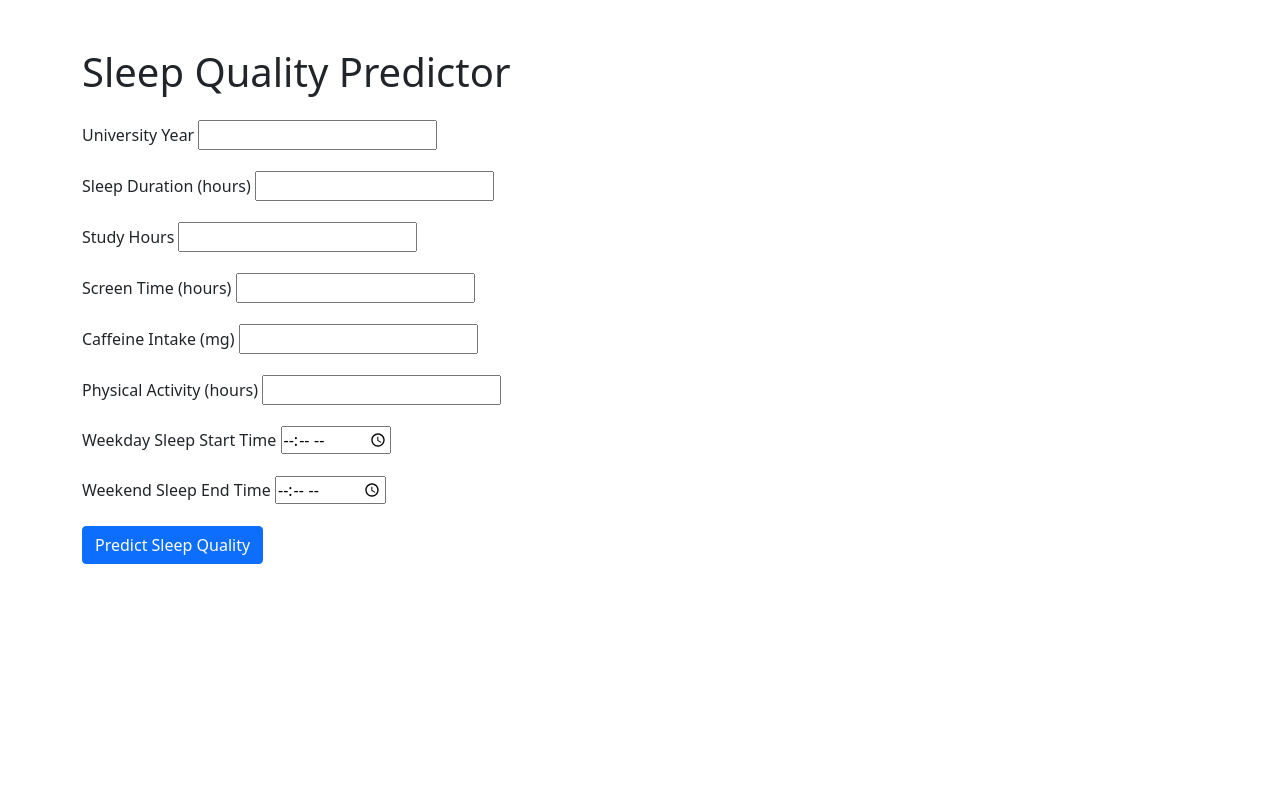
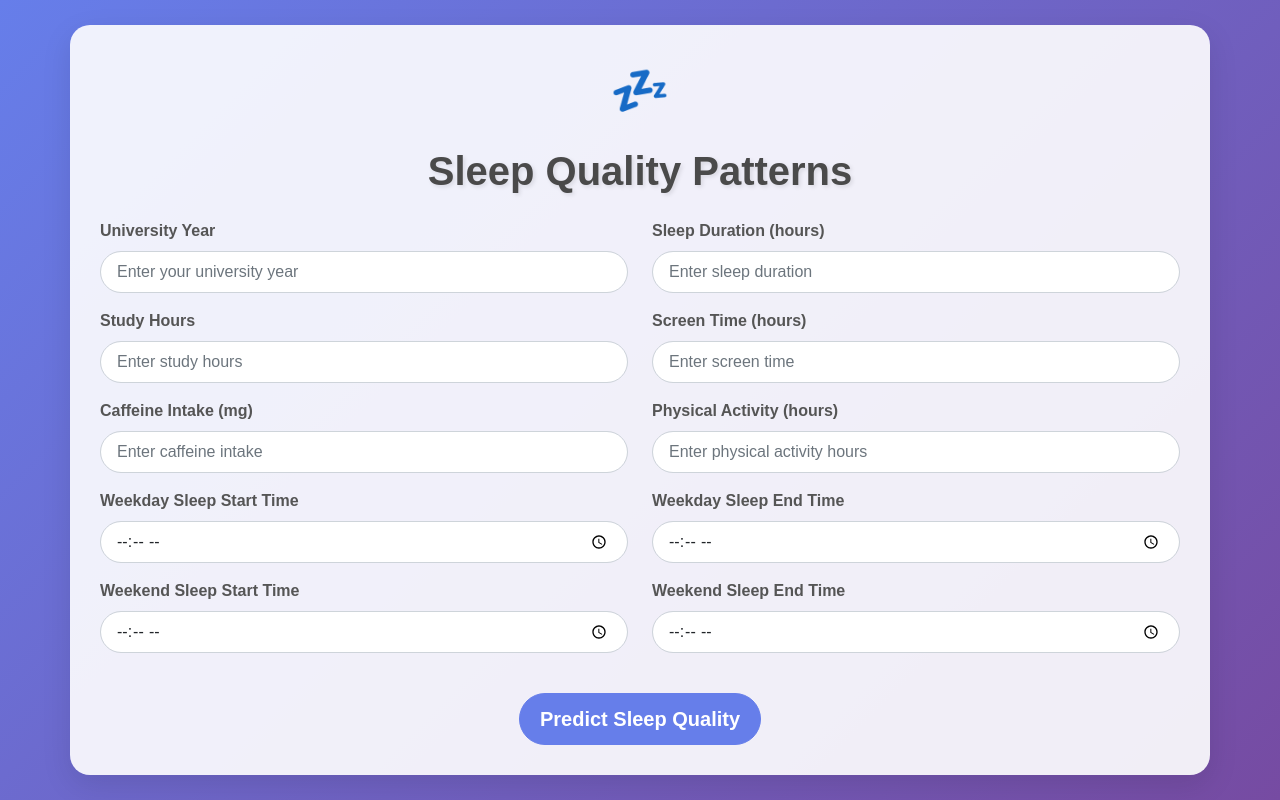
Before and after one commit to JadenNgoOT/Machine-Learning-Group-Project, a Django app: page / in a window 1280 px wide. Run offline with Django 5.2, Linux system fonts and the light colour scheme.

Commit message:
Fixed User Interface and added forms fields for start/end time

```diff
--- a/ml_app/base/forms.py
+++ b/ml_app/base/forms.py
@@ -5,8 +5,47 @@ class SleepDataForm(forms.ModelForm):
     class Meta:
         model = SleepData
         fields = ['University_Year', 'Sleep_Duration', 'Study_Hours', 'Screen_Time',
-                  'Caffeine_Intake', 'Physical_Activity', 'Weekday_Sleep_Start', 'Weekend_Sleep_End']
+                 'Caffeine_Intake', 'Physical_Activity', 'Weekday_Sleep_Start',
+                 'Weekday_Sleep_End', 'Weekend_Sleep_Start', 'Weekend_Sleep_End']
         widgets = {
-            'Weekday_Sleep_Start': forms.TimeInput(attrs={'type': 'time'}),
-            'Weekend_Sleep_End': forms.TimeInput(attrs={'type': 'time'}),
+            'University_Year': forms.NumberInput(attrs={
+                'class': 'form-control rounded-pill',
+                'placeholder': 'Enter your university year'
+            }),
+            'Sleep_Duration': forms.NumberInput(attrs={
+                'class': 'form-control rounded-pill',
+                'placeholder': 'Enter sleep duration'
+            }),
+            'Study_Hours': forms.NumberInput(attrs={
+                'class': 'form-control rounded-pill',
+                'placeholder': 'Enter study hours'
+            }),
+            'Screen_Time': forms.NumberInput(attrs={
+                'class': 'form-control rounded-pill',
+                'placeholder': 'Enter screen time'
+            }),
+            'Caffeine_Intake': forms.NumberInput(attrs={
+                'class': 'form-control rounded-pill',
+                'placeholder': 'Enter caffeine intake'
+            }),
+            'Physical_Activity': forms.NumberInput(attrs={
+                'class': 'form-control rounded-pill',
+                'placeholder': 'Enter physical activity hours'
+            }),
+            'Weekday_Sleep_Start': forms.TimeInput(attrs={
+                'class': 'form-control rounded-pill',
+                'type': 'time'
+            }),
+            'Weekday_Sleep_End': forms.TimeInput(attrs={
+                'class': 'form-control rounded-pill',
+                'type': 'time'
+            }),
+            'Weekend_Sleep_Start': forms.TimeInput(attrs={
+                'class': 'form-control rounded-pill',
+                'type': 'time'
+            }),
+            'Weekend_Sleep_End': forms.TimeInput(attrs={
+                'class': 'form-control rounded-pill',
+                'type': 'time'
+            }),
         }
--- a/ml_app/base/models.py
+++ b/ml_app/base/models.py
@@ -9,6 +9,8 @@ class SleepData(models.Model):
     Physical_Activity = models.FloatField()
     Sleep_Quality = models.FloatField(null=True, blank=True)
     Weekday_Sleep_Start = models.TimeField()
+    Weekday_Sleep_End = models.TimeField()
+    Weekend_Sleep_Start = models.TimeField()
     Weekend_Sleep_End = models.TimeField()
 
     def __str__(self):
--- a/ml_app/base/templates/base/home.html
+++ b/ml_app/base/templates/base/home.html
@@ -6,45 +6,132 @@
     <meta name="viewport" content="width=device-width, initial-scale=1.0">
     <title>Sleep Quality Predictor</title>
     <link href="https://cdn.jsdelivr.net/npm/bootstrap@5.1.3/dist/css/bootstrap.min.css" rel="stylesheet">
+    <style>
+        body {
+            background: linear-gradient(135deg, #667eea 0%, #764ba2 100%);
+            min-height: 100vh;
+            display: flex;
+            align-items: center;
+            font-family: 'Arial', sans-serif;
+        }
+        .container {
+            background-color: rgba(255, 255, 255, 0.9);
+            border-radius: 20px;
+            padding: 30px;
+            box-shadow: 0 10px 30px rgba(0, 0, 0, 0.1);
+        }
+        h1 {
+            color: #4a4a4a;
+            text-align: center;
+            margin-bottom: 30px;
+            font-weight: bold;
+            text-shadow: 2px 2px 4px rgba(0,0,0,0.1);
+        }
+        .form-label {
+            font-weight: 600;
+            color: #555;
+        }
+        .form-control, .form-select {
+            border-radius: 10px;
+            border: 1px solid #ced4da;
+            transition: all 0.3s;
+        }
+        .form-control:focus, .form-select:focus {
+            border-color: #764ba2;
+            box-shadow: 0 0 0 0.2rem rgba(118, 75, 162, 0.25);
+        }
+        .rounded-pill {
+            border-radius: 50rem !important;
+            padding: 0.5rem 1rem;
+            border: 1px solid #ced4da;
+            transition: all 0.3s ease;
+        }
+
+        .rounded-pill:focus {
+            border-color: #764ba2;
+            box-shadow: 0 0 0 0.2rem rgba(118, 75, 162, 0.25);
+            outline: none;
+        }
+        .btn-primary {
+            background-color: #667eea;
+            border-color: #667eea;
+            border-radius: 50px;
+            padding: 10px 20px;
+            font-weight: 600;
+            transition: all 0.3s;
+        }
+        .btn-primary:hover {
+            background-color: #764ba2;
+            border-color: #764ba2;
+            transform: translateY(-2px);
+        }
+        .sleep-icon {
+            font-size: 48px;
+            text-align: center;
+            margin-bottom: 20px;
+            color: #667eea;
+        }
+    </style>
 </head>
 <body>
-    <div class="container mt-5">
-        <h1 class="mb-4">Sleep Quality Predictor</h1>
+    <div class="container">
+        <div class="sleep-icon">💤</div>
+        <h1 class="mb-4">Sleep Quality Patterns</h1>
         <form method="post">
             {% csrf_token %}
-            <div class="mb-3">
+            <div class="row">
+                <div class="col-md-6 mb-3">
                     <label for="{{ form.University_Year.id_for_label }}" class="form-label">University Year</label>
                     {{ form.University_Year }}
                 </div>
-            <div class="mb-3">
+                <div class="col-md-6 mb-3">
                     <label for="{{ form.Sleep_Duration.id_for_label }}" class="form-label">Sleep Duration (hours)</label>
                     {{ form.Sleep_Duration }}
                 </div>
-            <div class="mb-3">
+            </div>
+            <div class="row">
+                <div class="col-md-6 mb-3">
                     <label for="{{ form.Study_Hours.id_for_label }}" class="form-label">Study Hours</label>
                     {{ form.Study_Hours }}
                 </div>
-            <div class="mb-3">
+                <div class="col-md-6 mb-3">
                     <label for="{{ form.Screen_Time.id_for_label }}" class="form-label">Screen Time (hours)</label>
                     {{ form.Screen_Time }}
                 </div>
-            <div class="mb-3">
+            </div>
+            <div class="row">
+                <div class="col-md-6 mb-3">
                     <label for="{{ form.Caffeine_Intake.id_for_label }}" class="form-label">Caffeine Intake (mg)</label>
                     {{ form.Caffeine_Intake }}
                 </div>
-            <div class="mb-3">
+                <div class="col-md-6 mb-3">
                     <label for="{{ form.Physical_Activity.id_for_label }}" class="form-label">Physical Activity (hours)</label>
                     {{ form.Physical_Activity }}
                 </div>
-            <div class="mb-3">
+            </div>
+            <div class="row">
+                <div class="col-md-6 mb-3">
                     <label for="{{ form.Weekday_Sleep_Start.id_for_label }}" class="form-label">Weekday Sleep Start Time</label>
                     {{ form.Weekday_Sleep_Start }}
                 </div>
-            <div class="mb-3">
+                <div class="col-md-6 mb-3">
+                    <label for="{{ form.Weekday_Sleep_End.id_for_label }}" class="form-label">Weekday Sleep End Time</label>
+                    {{ form.Weekday_Sleep_End }}
+                </div>
+            </div>
+            <div class="row">
+                <div class="col-md-6 mb-3">
+                    <label for="{{ form.Weekend_Sleep_Start.id_for_label }}" class="form-label">Weekend Sleep Start Time</label>
+                    {{ form.Weekend_Sleep_Start }}
+                </div>
+                <div class="col-md-6 mb-3">
                     <label for="{{ form.Weekend_Sleep_End.id_for_label }}" class="form-label">Weekend Sleep End Time</label>
                     {{ form.Weekend_Sleep_End }}
                 </div>
-            <button type="button" onclick="submit_info('msg')" class="btn btn-primary">Predict Sleep Quality</button>
+            </div>
+            <div class="text-center mt-4">
+                <button type="button" onclick="submit_info('msg')" class="btn btn-primary btn-lg">Predict Sleep Quality</button>
+            </div>
         </form>
     </div>
     <script src="https://cdn.jsdelivr.net/npm/bootstrap@5.1.3/dist/js/bootstrap.bundle.min.js"></script>
--- a/ml_app/base/templates/base/result.html
+++ b/ml_app/base/templates/base/result.html
@@ -16,6 +16,8 @@
         <p>Caffeine Intake: {{ sleep_data.Caffeine_Intake }} mg</p>
         <p>Physical Activity: {{ sleep_data.Physical_Activity }} hours</p>
         <p>Weekday Sleep Start: {{ sleep_data.Weekday_Sleep_Start }}</p>
+        <p>Weekday Sleep End: {{ sleep_data.Weekday_Sleep_End }}</p>
+        <p>Weekend Sleep Start: {{ sleep_data.Weekend_Sleep_Start }}</p>
         <p>Weekend Sleep End: {{ sleep_data.Weekend_Sleep_End }}</p>
         <p>Predicted Sleep Quality: {{ sleep_data.Sleep_Quality|floatformat:2 }}</p>
         <a href="{% url 'home' %}" class="btn btn-primary">Make Another Prediction</a>
```
Lines whose indentation alone changed are shown as unchanged.
